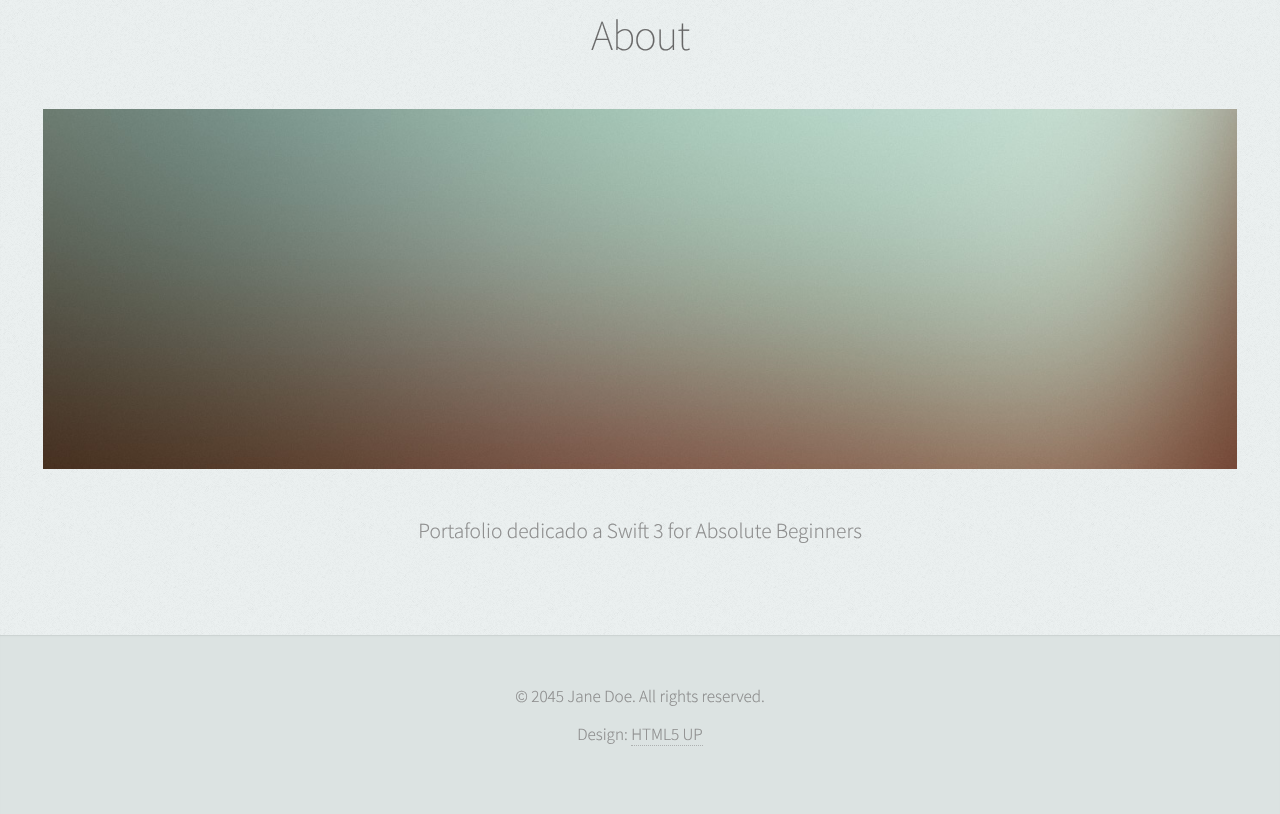
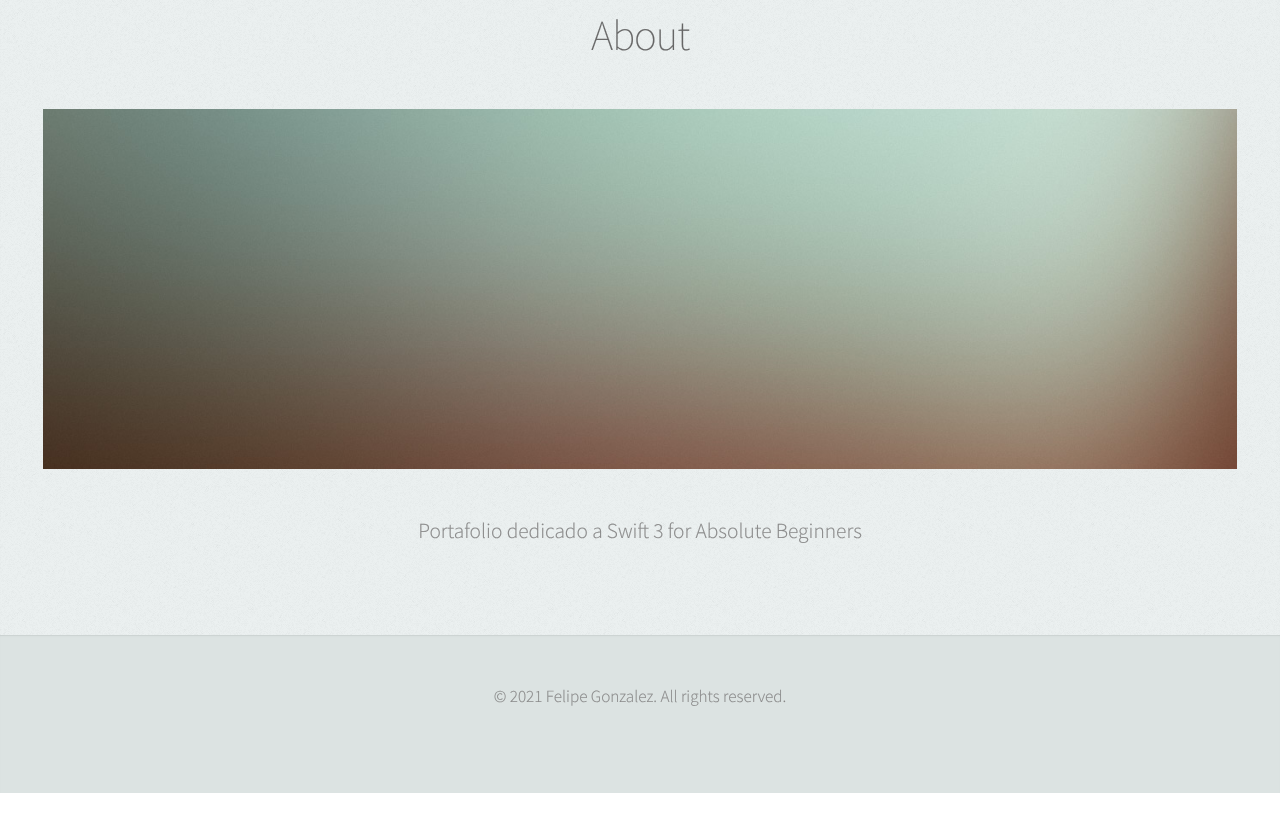
Before and after one commit to Felipe-Gonz/Felipe-Gonz.github.io, a plain HTML site: page index.html in a window 1280 px wide. Shown: the part 10874-11688 px from the top of the page. After the commit the page ends 11667 px from the top, so only its background shows below. Drawn offline with Linux system fonts and the light colour scheme.

Commit message:
copyrigth

```diff
--- a/index.html
+++ b/index.html
@@ -292,10 +292,8 @@ La mayoría de los objetos tienen datos que describen esos objetos. Estos datos
 </div>
 <div id="footer">
   <div class="copyright">
-    <p>&copy; 2045 Jane Doe. All rights reserved.</p>
-    <ul class="menu">
-      <li>Design: <a href="http://html5up.net">HTML5 UP</a></li>
-    </ul>
+    <p>&copy; 2021 Felipe Gonzalez. All rights reserved.</p>
+
   </div>
 </div>
 </body>
```
